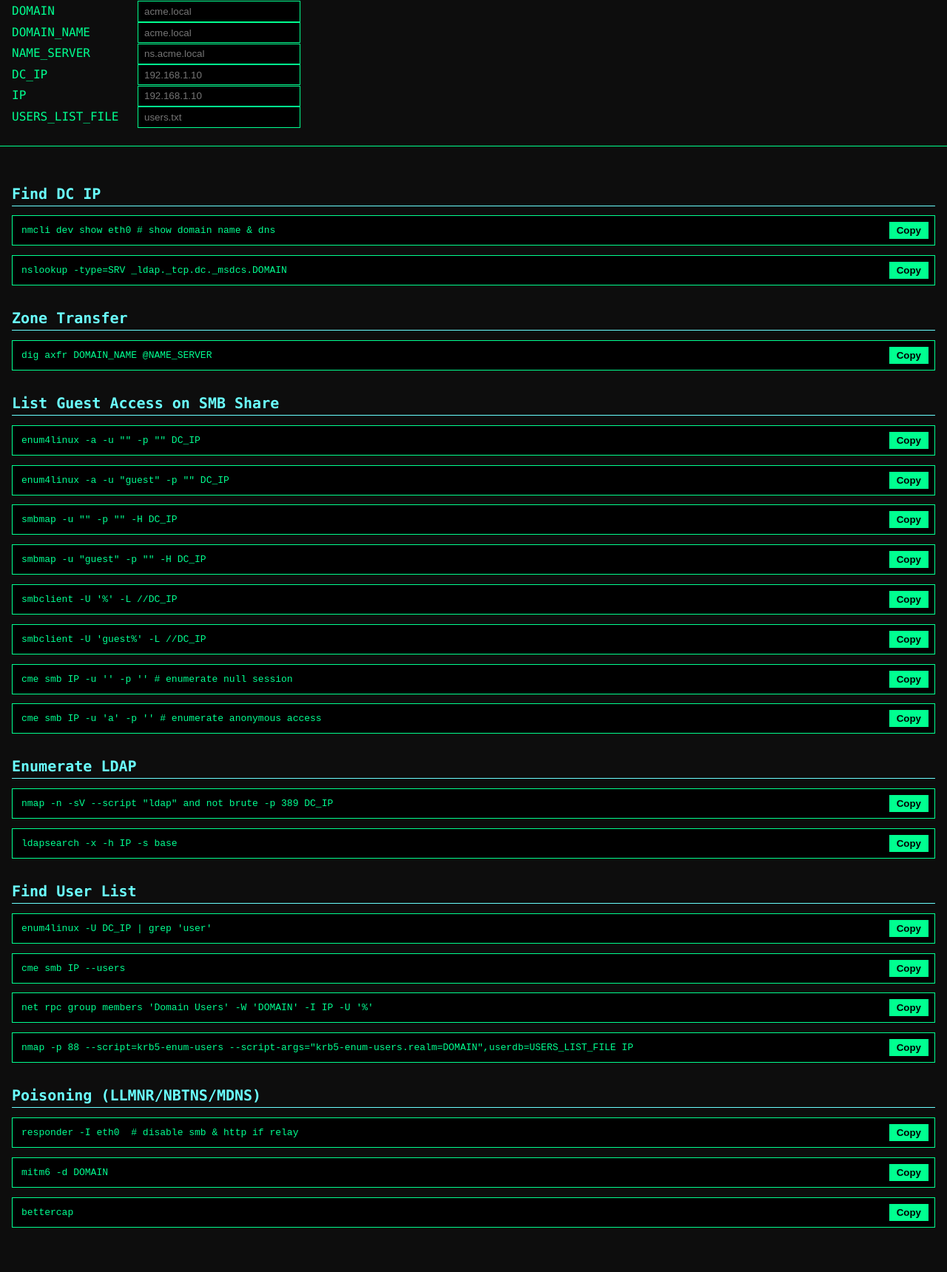
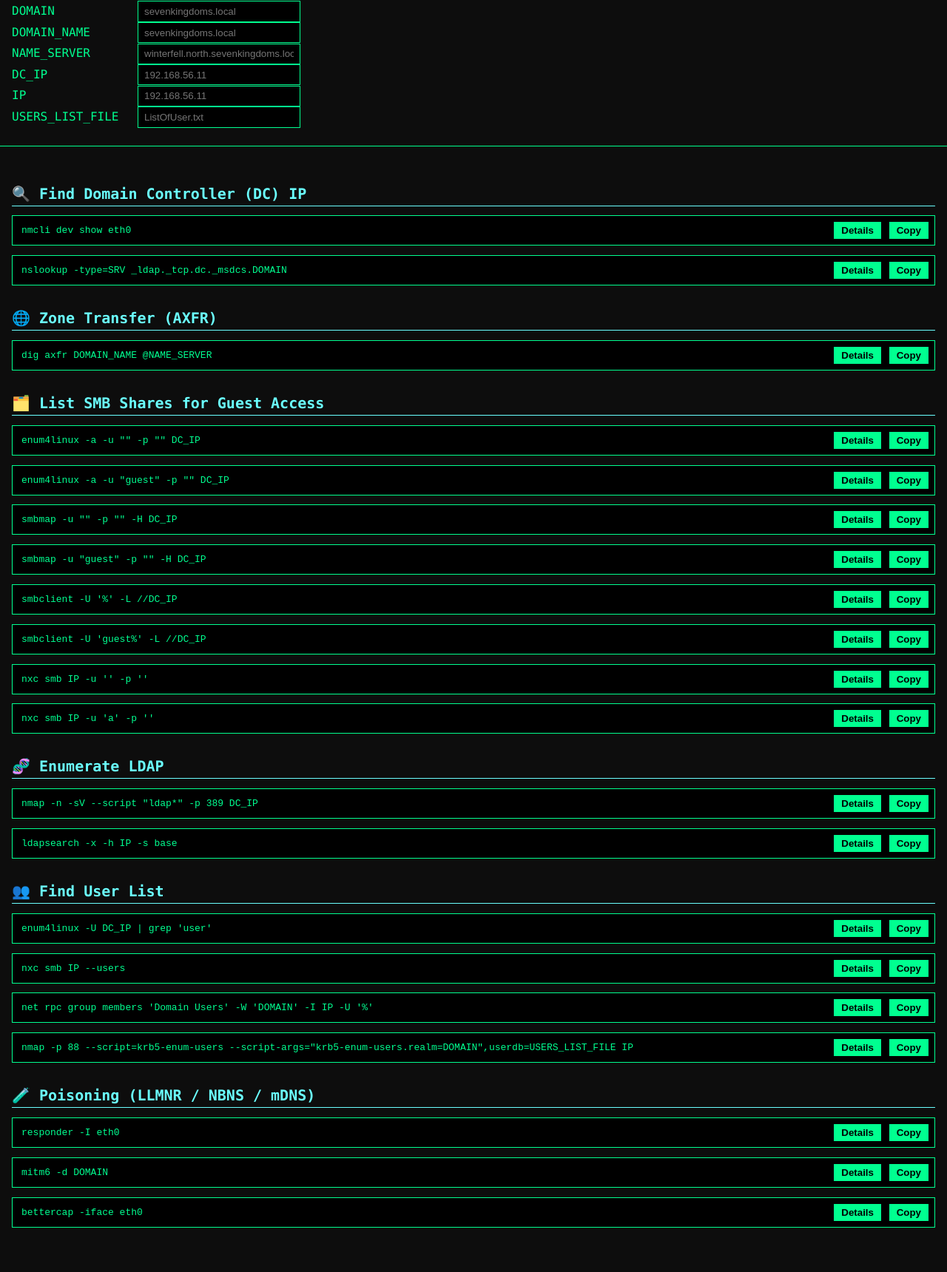
Before and after one commit to G1nt0x/g1nt0x.github.io, a plain HTML site: page index.html in a window 1280 px wide. Shown: the part 73-1793 px from the top of the page at 74% size. Drawn offline with Linux system fonts and the light colour scheme.

Commit message:
Update index.html

```diff
--- a/index.html
+++ b/index.html
@@ -3,218 +3,226 @@
 <head>
   <meta charset="UTF-8" />
   <meta name="viewport" content="width=device-width, initial-scale=1.0" />
-  <title>Pentest AD Cheatsheet</title>
-  <!-- Hacker‑style aesthetics -->
+  <title>Active Directory Enumeration Cheatsheet</title>
+  <!-- Hacker-style aesthetics -->
   <style>
-    :root {
-      --bg: #0d0d0d;
-      --fg: #00ff90;
-      --accent: #6affff;
-    }
-    * {
-      box-sizing: border-box;
-    }
-    body {
-      margin: 0;
-      font-family: "Source Code Pro", Menlo, monospace;
-      background: var(--bg);
-      color: var(--fg);
-    }
-    header {
-      padding: 1.5rem 1rem;
-      border-bottom: 1px solid var(--fg);
-    }
-    h1 {
-      margin: 0 0 1rem 0;
-      font-size: 1.8rem;
-      color: var(--accent);
-    }
-    label {
-      display: inline-block;
-      width: 170px;
-      margin: 0.25rem 0;
-    }
-    input {
-      background: #000;
-      color: var(--fg);
-      border: 1px solid var(--fg);
-      padding: 0.35rem 0.5rem;
-      width: 220px;
-    }
-    section {
-      padding: 1.25rem 1rem 3rem;
-    }
-    h2 {
-      color: var(--accent);
-      margin: 2rem 0 0.5rem;
-      font-size: 1.25rem;
-      border-bottom: 1px solid var(--accent);
-      padding-bottom: 0.25rem;
-    }
-    .command-block {
-      background: #000;
-      border: 1px solid var(--fg);
-      margin: 0.8rem 0;
-      padding: 0.75rem 0.5rem 0.75rem 0.75rem;
-      position: relative;
-      overflow-x: auto;
-    }
-    .command-block pre {
-      margin: 0;
-      white-space: pre-wrap;
-      word-break: break-all;
-    }
-    .copy-btn {
-      position: absolute;
-      top: 8px;
-      right: 8px;
-      padding: 4px 10px;
-      border: none;
-      background: var(--fg);
-      color: #000;
-      font-weight: 700;
-      cursor: pointer;
-    }
-    .copy-btn:active {
-      transform: scale(0.97);
-    }
+    :root { --bg: #0d0d0d; --fg: #00ff90; --accent: #6affff; }
+    * { box-sizing: border-box; }
+    body { margin: 0; font-family: "Source Code Pro", Menlo, monospace; background: var(--bg); color: var(--fg); }
+    header { padding: 1.5rem 1rem; border-bottom: 1px solid var(--fg); }
+    h1 { margin: 0 0 1rem; font-size: 1.8rem; color: var(--accent); }
+    label { display: inline-block; width: 170px; margin: 0.25rem 0; }
+    input { background: #000; color: var(--fg); border: 1px solid var(--fg); padding: 0.35rem 0.5rem; width: 220px; }
+    section { padding: 1.25rem 1rem 3rem; }
+    h2 { color: var(--accent); margin: 2rem 0 0.5rem; font-size: 1.25rem; border-bottom: 1px solid var(--accent); padding-bottom: 0.25rem; }
+    .command-block { background: #000; border: 1px solid var(--fg); margin: 0.8rem 0; padding: 0.75rem; position: relative; }
+    .command-block pre { margin: 0; white-space: pre-wrap; word-break: break-all; }
+    .copy-btn, .details-btn { position: absolute; top: 8px; padding: 4px 10px; border: none; background: var(--fg); color: #000; font-weight: 700; cursor: pointer; }
+    .copy-btn { right: 8px; }
+    .details-btn { right: 72px; }
+    .details-btn:active, .copy-btn:active { transform: scale(0.97); }
+    .details { display: none; margin-top: 0.75rem; color: var(--accent); border-top: 1px dashed var(--fg); padding-top: 0.5rem; }
   </style>
 </head>
 <body>
   <header>
-    <h1>🛠️ Pentest Active Directory Cheatsheet</h1>
-
-    <!-- Variable Input Panel -->
+    <h1>🛠️ Active Directory Enumeration Cheatsheet</h1>
     <div id="variables">
-      <label for="domain">DOMAIN</label><input id="domain" placeholder="acme.local" /><br />
-      <label for="domain_name">DOMAIN_NAME</label><input id="domain_name" placeholder="acme.local" /><br />
-      <label for="name_server">NAME_SERVER</label><input id="name_server" placeholder="ns.acme.local" /><br />
-      <label for="dc_ip">DC_IP</label><input id="dc_ip" placeholder="192.168.1.10" /><br />
-      <label for="ip">IP</label><input id="ip" placeholder="192.168.1.10" /><br />
-      <label for="users_list_file">USERS_LIST_FILE</label><input id="users_list_file" placeholder="users.txt" /><br />
+      <label for="domain">DOMAIN</label><input id="domain" placeholder="sevenkingdoms.local" /><br />
+      <label for="domain_name">DOMAIN_NAME</label><input id="domain_name" placeholder="sevenkingdoms.local" /><br />
+      <label for="name_server">NAME_SERVER</label><input id="name_server" placeholder="winterfell.north.sevenkingdoms.local" /><br />
+      <label for="dc_ip">DC_IP</label><input id="dc_ip" placeholder="192.168.56.11" /><br />
+      <label for="ip">IP</label><input id="ip" placeholder="192.168.56.11" /><br />
+      <label for="users_list_file">USERS_LIST_FILE</label><input id="users_list_file" placeholder="ListOfUser.txt" /><br />
     </div>
   </header>
-
-  <!-- Commands will render here -->
   <section id="commands"></section>
-
   <script>
-    /* ---------------------------------------------
-     *  Dynamic Command Renderer
-     * -------------------------------------------*/
-
-    // Cheatsheet commands with placeholder tokens
+    /* Cheatsheet commands with placeholders and descriptions */
     const commands = [
       {
-        section: "Find DC IP",
+        section: "🔍 Find Domain Controller (DC) IP",
         lines: [
-          "nmcli dev show eth0 # show domain name & dns",
-          "nslookup -type=SRV _ldap._tcp.dc._msdcs.DOMAIN",
-        ],
+          {
+            cmd: `nmcli dev show eth0`,
+            details: `- Shows interface details, including DNS server and domain name.
+- Useful to identify the current DNS server (usually the DC).
+- Critical for resolving internal AD-specific queries.`
+          },
+          {
+            cmd: `nslookup -type=SRV _ldap._tcp.dc._msdcs.DOMAIN`,
+            details: `- Queries DNS for LDAP SRV records to locate Domain Controllers.
+- Requires your DNS to point to a domain-aware server (usually the DC).
+- Returns the hostname and port of DCs in the domain.`
+          }
+        ]
       },
       {
-        section: "Zone Transfer",
-        lines: ["dig axfr DOMAIN_NAME @NAME_SERVER"],
+        section: "🌐 Zone Transfer (AXFR)",
+        lines: [
+          {
+            cmd: `dig axfr DOMAIN_NAME @NAME_SERVER`,
+            details: `- Tries to pull the entire DNS zone from the server.
+- Reveals internal hostnames, IPs, and AD infrastructure if misconfigured.
+- Usually disabled in production, but common in labs.`
+          }
+        ]
       },
       {
-        section: "List Guest Access on SMB Share",
+        section: "🗂️ List SMB Shares for Guest Access",
         lines: [
-          "enum4linux -a -u \"\" -p \"\" DC_IP",
-          "enum4linux -a -u \"guest\" -p \"\" DC_IP",
-          "smbmap -u \"\" -p \"\" -H DC_IP",
-          "smbmap -u \"guest\" -p \"\" -H DC_IP",
-          "smbclient -U '%' -L //DC_IP",
-          "smbclient -U 'guest%' -L //DC_IP",
-          "cme smb IP -u '' -p '' # enumerate null session",
-          "cme smb IP -u 'a' -p '' # enumerate anonymous access",
-        ],
+          {
+            cmd: `enum4linux -a -u "" -p "" DC_IP`,
+            details: `- Runs all enumeration modules using null session.
+- Attempts to list shares, users, policies, and group info.
+- Great for quick recon if guest/anonymous access is allowed.`
+          },
+          {
+            cmd: `enum4linux -a -u "guest" -p "" DC_IP`,
+            details: `- Same scan explicitly as guest user.
+- Tests permissive guest configurations.
+- Can bypass null restrictions if guest is allowed.`
+          },
+          {
+            cmd: `smbmap -u "" -p "" -H DC_IP`,
+            details: `- Lists SMB shares via null session.
+- Displays permissions like READ/WRITE per share.
+- Useful to confirm null SMB access.`
+          },
+          {
+            cmd: `smbmap -u "guest" -p "" -H DC_IP`,
+            details: `- Lists SMB shares using guest credentials.
+- More likely to succeed than pure null session.
+- Highlights overly permissive guest configs.`
+          },
+          {
+            cmd: `smbclient -U '%' -L //DC_IP`,
+            details: `- Anonymous login to list shares.
+- '%' means empty user/pass.
+- May fail if SMB1 is disabled or anonymous restricted.`
+          },
+          {
+            cmd: `smbclient -U 'guest%' -L //DC_IP`,
+            details: `- Uses 'guest' as user to list shares.
+- Tests for guest account access when null disabled.`
+          },
+          {
+            cmd: `nxc smb IP -u '' -p ''`,
+            details: `- nxc tries null session for SMB enumeration.
+- Checks for shares, users, and domain info.
+- Good for quick recon across hosts.`
+          },
+          {
+            cmd: `nxc smb IP -u 'a' -p ''`,
+            details: `- Sends invalid username with empty password.
+- Detects anonymous access fallback.
+- Can trigger useful error messages.`
+          }
+        ]
       },
       {
-        section: "Enumerate LDAP",
+        section: "🧬 Enumerate LDAP",
         lines: [
-          "nmap -n -sV --script \"ldap\" and not brute -p 389 DC_IP",
-          "ldapsearch -x -h IP -s base",
-        ],
+          {
+            cmd: `nmap -n -sV --script "ldap*" -p 389 DC_IP`,
+            details: `- Uses LDAP NSE scripts for service info and directory queries.
+- Excludes brute-force.
+- Reveals naming context, users, and schema when allowed.`
+          },
+          {
+            cmd: `ldapsearch -x -h IP -s base`,
+            details: `- Base-level anonymous LDAP query.
+- Retrieves RootDSE info including naming contexts.
+- Foundation for deeper LDAP queries.`
+          }
+        ]
       },
       {
-        section: "Find User List",
+        section: "👥 Find User List",
         lines: [
-          "enum4linux -U DC_IP | grep 'user'",
-          "cme smb IP --users",
-          "net rpc group members 'Domain Users' -W 'DOMAIN' -I IP -U '%'",
-          "nmap -p 88 --script=krb5-enum-users --script-args=\"krb5-enum-users.realm=DOMAIN\",userdb=USERS_LIST_FILE IP",
-        ],
+          {
+            cmd: `enum4linux -U DC_IP | grep 'user'`,
+            details: `- Pulls user list from NetBIOS if accessible.
+- Filters lines with 'user' for clarity.
+- Works in legacy or misconfigured domains.`
+          },
+          {
+            cmd: `nxc smb IP --users`,
+            details: `- Lists domain users via SMB protocols.
+- Fast way to check valid usernames.
+- Requires minimal permissions.`
+          },
+          {
+            cmd: `net rpc group members 'Domain Users' -W 'DOMAIN' -I IP -U '%'`,
+            details: `- Lists members of 'Domain Users' group via RPC.
+- Uses anonymous login.
+- Requires samba-common tools.`
+          },
+          {
+            cmd: `nmap -p 88 --script=krb5-enum-users --script-args="krb5-enum-users.realm=DOMAIN",userdb=USERS_LIST_FILE IP`,
+            details: `- Kerberos user enumeration.
+- Supplies USERS_LIST_FILE for usernames.
+- Detects valid accounts via TGT error responses.`
+          }
+        ]
       },
       {
-        section: "Poisoning (LLMNR/NBTNS/MDNS)",
+        section: "🧪 Poisoning (LLMNR / NBNS / mDNS)",
         lines: [
-          "responder -I eth0  # disable smb & http if relay",
-          "mitm6 -d DOMAIN",
-          "bettercap",
-        ],
-      },
+          {
+            cmd: `responder -I eth0`,
+            details: `- Listens for name resolution requests.
+- Captures hashes or redirects traffic.
+- Disable HTTP/SMB if using in relay mode.`
+          },
+          {
+            cmd: `mitm6 -d DOMAIN`,
+            details: `- Launches rogue IPv6 DHCP/DNS server.
+- Forces clients to authenticate via WPAD.
+- Targets Windows with IPv6 enabled.`
+          },
+          {
+            cmd: `bettercap -iface eth0`,
+            details: `- Modular MITM framework.
+- Supports LLMNR/NBNS/mDNS spoofing.
+- Use net.recon, net.probe, llmnrd plugins.`
+          }
+        ]
+      }
     ];
 
-    // Map placeholder → input#id
-    const placeholderMap = {
-      DOMAIN: "domain",
-      DOMAIN_NAME: "domain_name",
-      NAME_SERVER: "name_server",
-      DC_IP: "dc_ip",
-      IP: "ip",
-      USERS_LIST_FILE: "users_list_file",
-    };
-
+    const placeholderMap = { DOMAIN: "domain", DOMAIN_NAME: "domain_name", NAME_SERVER: "name_server", DC_IP: "dc_ip", IP: "ip", USERS_LIST_FILE: "users_list_file" };
     const commandsDiv = document.getElementById("commands");
 
-    // Render commands to the DOM
     function renderCommands() {
       commandsDiv.innerHTML = "";
-      commands.forEach((sec) => {
-        const h = document.createElement("h2");
-        h.textContent = sec.section;
-        commandsDiv.appendChild(h);
-
-        sec.lines.forEach((cmd) => {
-          const block = document.createElement("div");
-          block.className = "command-block";
-
-          const pre = document.createElement("pre");
-          pre.textContent = inject(cmd);
-          block.appendChild(pre);
-
-          const btn = document.createElement("button");
-          btn.className = "copy-btn";
-          btn.textContent = "Copy";
-          btn.onclick = () => {
-            navigator.clipboard.writeText(pre.textContent);
-            btn.textContent = "✔";
-            setTimeout(() => (btn.textContent = "Copy"), 1200);
-          };
-          block.appendChild(btn);
-
+      commands.forEach(sec => {
+        const h = document.createElement("h2"); h.textContent = sec.section; commandsDiv.appendChild(h);
+        sec.lines.forEach(item => {
+          const block = document.createElement("div"); block.className = "command-block";
+          const pre = document.createElement("pre"); pre.textContent = inject(item.cmd); block.appendChild(pre);
+          const copyBtn = document.createElement("button"); copyBtn.className = "copy-btn"; copyBtn.textContent = "Copy";
+          copyBtn.onclick = () => { navigator.clipboard.writeText(pre.textContent); copyBtn.textContent = "✔"; setTimeout(() => copyBtn.textContent = "Copy", 1200); };
+          block.appendChild(copyBtn);
+          const detailsBtn = document.createElement("button"); detailsBtn.className = "details-btn"; detailsBtn.textContent = "Details";
+          detailsBtn.onclick = () => { const d = block.querySelector(".details"); d.style.display = d.style.display === "block" ? "none" : "block"; detailsBtn.textContent = d.style.display === "block" ? "Hide" : "Details"; };
+          block.appendChild(detailsBtn);
+          const detailsDiv = document.createElement("div"); detailsDiv.className = "details"; detailsDiv.innerHTML = item.details.replace(/\n/g, '<br>'); block.appendChild(detailsDiv);
           commandsDiv.appendChild(block);
         });
       });
     }
 
-    // Replace placeholder tokens with user values
     function inject(str) {
-      let result = str;
+      let res = str;
       for (const ph in placeholderMap) {
         const val = document.getElementById(placeholderMap[ph]).value || ph;
-        const regex = new RegExp(ph, "g");
-        result = result.replace(regex, val);
+        res = res.replace(new RegExp(ph, 'g'), val);
       }
-      return result;
+      return res;
     }
 
-    // Re-render on variable change
-    document.querySelectorAll("#variables input").forEach((inp) => {
-      inp.addEventListener("input", renderCommands);
-    });
-
-    // First render
+    document.querySelectorAll("#variables input").forEach(inp => inp.addEventListener("input", renderCommands));
     renderCommands();
   </script>
 </body>
```
